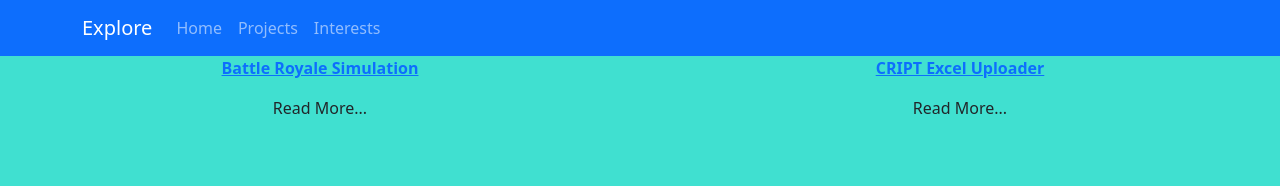
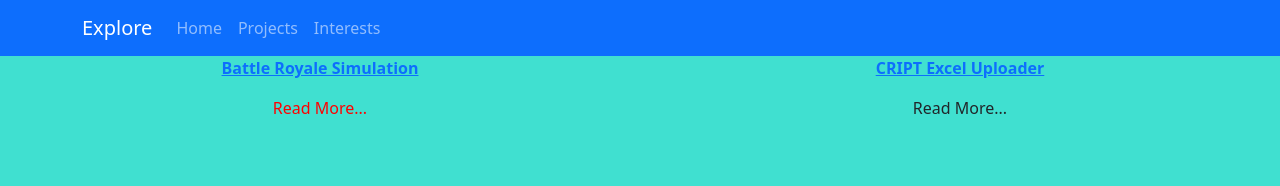
Before and after one commit to CVilla17/CV_website, a React (Create React App) app: page /projects in a window 1280 px wide. In both pictures the pointer is over the element 320 px from the left and 108 px from the top of the page. Shown: the top 186 px of the page. Built offline with nearby package versions, Linux system fonts and the light colour scheme.

Commit message:
hover effect

```diff
--- /dev/null
+++ b/src/components/ReadMore.css
@@ -0,0 +1,3 @@
+#change:hover {
+  color: red;
+}
--- a/src/components/ReadMore.js
+++ b/src/components/ReadMore.js
@@ -1,5 +1,5 @@
 import React, { useState } from "react";
-
+import "../components/ReadMore.css";
 function ReadMore({ title, description, link }) {
   const [expanded, setExpanded] = useState(false);
 
@@ -11,7 +11,7 @@ function ReadMore({ title, description, link }) {
         </a>
       </p>
       <span onClick={() => setExpanded(!expanded)}>
-        <div>Read More...</div>
+        <div id="change">Read More...</div>
       </span>
       {expanded ? (
         <div>
```
